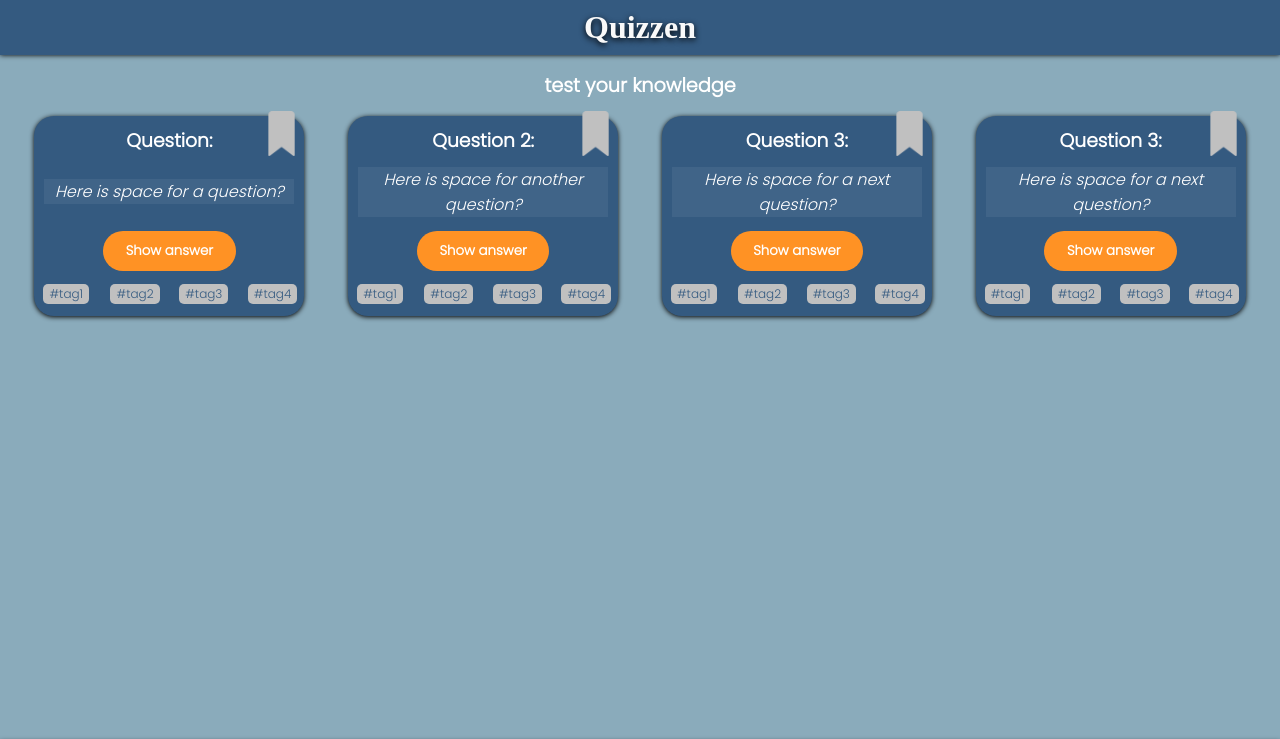
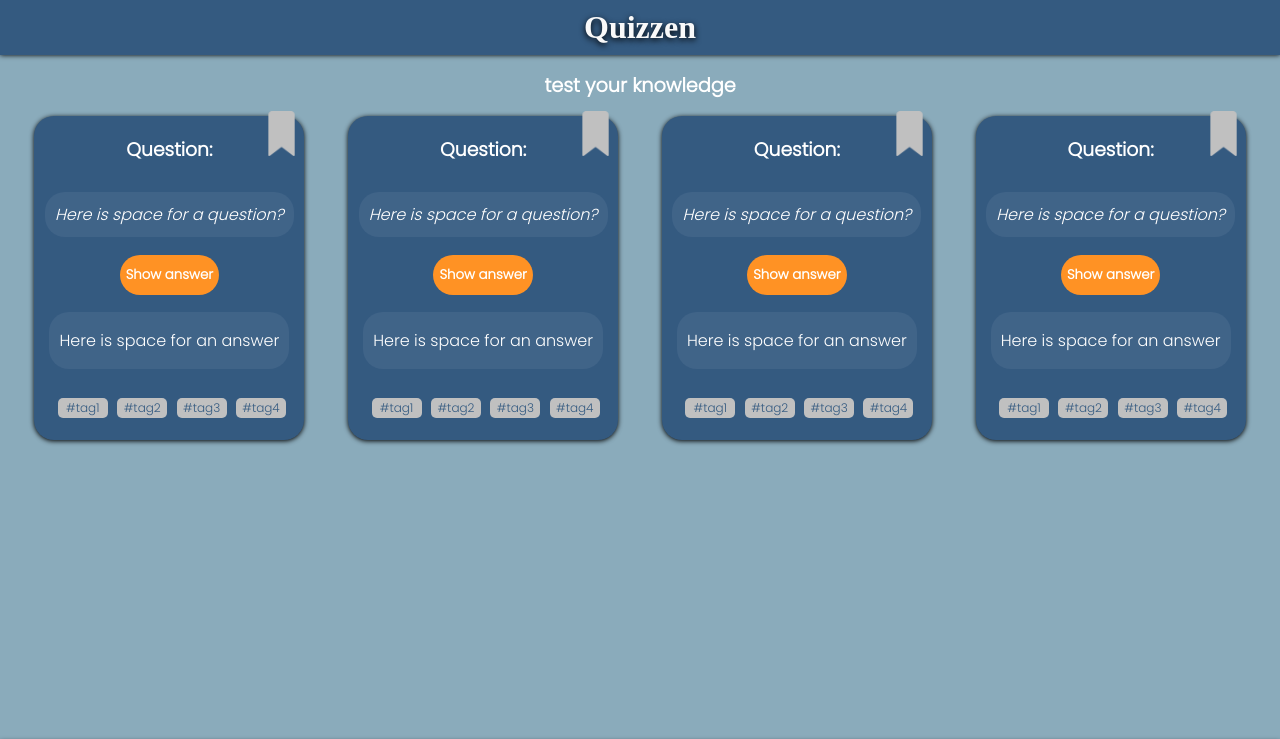
Before and after one commit to CasparVelsen/quiz-app, a website: page index.html in a window 1280 px wide. Shown: the top 739 px of the page. Drawn offline with Linux system fonts and the light colour scheme; a web font is replaced by a local one.

Commit message:
Change cards for js show/hide

```diff
--- /dev/null
+++ b/answer.js
@@ -0,0 +1,5 @@
+const showAnswer = document.querySelector('[data-js=show-answer]');
+
+showAnswer.addEventListener('click', () => {
+
+};
--- a/index.html
+++ b/index.html
@@ -18,15 +18,21 @@
       <h2 class="cards__header">test your knowledge</h2>
       <div class="cards--flex">
         <section class="cards">
-          <h3 class="cards__title cards__item1">Question:</h3>
-          <p class="cards__question cards__item2">
-            Here is space for a question?
-          </p>
-          <button class="cards__answer-button cards__item3">Show answer</button>
-          <button class="cards__tags cards__item4">#tag1</button>
-          <button class="cards__tags cards__item5">#tag2</button>
-          <button class="cards__tags cards__item6">#tag3</button>
-          <button class="cards__tags cards__item7">#tag4</button>
+          <h3 class="cards__title">Question:</h3>
+          <p class="cards__question">Here is space for a question?</p>
+          <button data-js="show-answer" class="cards__answer-button">
+            Show answer
+          </button>
+          <div class="cards__answer">
+            <p>Here is space for an answer</p>
+          </div>
+          <div cards__tags>
+            <button class="tags">#tag1</button>
+            <button class="tags">#tag2</button>
+            <button class="tags">#tag3</button>
+            <button class="tags">#tag4</button>
+          </div>
+
           <button>
             <img
               class="cards__bookmark"
@@ -37,15 +43,21 @@
         </section>
 
         <section class="cards">
-          <h3 class="cards__title cards__item1">Question 2:</h3>
-          <p class="cards__question cards__item2">
-            Here is space for another question?
-          </p>
-          <button class="cards__answer-button cards__item3">Show answer</button>
-          <button class="cards__tags cards__item4">#tag1</button>
-          <button class="cards__tags cards__item5">#tag2</button>
-          <button class="cards__tags cards__item6">#tag3</button>
-          <button class="cards__tags cards__item7">#tag4</button>
+          <h3 class="cards__title">Question:</h3>
+          <p class="cards__question">Here is space for a question?</p>
+          <button data-js="show-answer" class="cards__answer-button">
+            Show answer
+          </button>
+          <div class="cards__answer">
+            <p>Here is space for an answer</p>
+          </div>
+          <div cards__tags>
+            <button class="tags">#tag1</button>
+            <button class="tags">#tag2</button>
+            <button class="tags">#tag3</button>
+            <button class="tags">#tag4</button>
+          </div>
+
           <button>
             <img
               class="cards__bookmark"
@@ -55,15 +67,21 @@
           </button>
         </section>
         <section class="cards">
-          <h3 class="cards__title cards__item1">Question 3:</h3>
-          <p class="cards__question cards__item2">
-            Here is space for a next question?
-          </p>
-          <button class="cards__answer-button cards__item3">Show answer</button>
-          <button class="cards__tags cards__item4">#tag1</button>
-          <button class="cards__tags cards__item5">#tag2</button>
-          <button class="cards__tags cards__item6">#tag3</button>
-          <button class="cards__tags cards__item7">#tag4</button>
+          <h3 class="cards__title">Question:</h3>
+          <p class="cards__question">Here is space for a question?</p>
+          <button data-js="show-answer" class="cards__answer-button">
+            Show answer
+          </button>
+          <div class="cards__answer">
+            <p>Here is space for an answer</p>
+          </div>
+          <div cards__tags>
+            <button class="tags">#tag1</button>
+            <button class="tags">#tag2</button>
+            <button class="tags">#tag3</button>
+            <button class="tags">#tag4</button>
+          </div>
+
           <button>
             <img
               class="cards__bookmark"
@@ -73,15 +91,21 @@
           </button>
         </section>
         <section class="cards">
-          <h3 class="cards__title cards__item1">Question 3:</h3>
-          <p class="cards__question cards__item2">
-            Here is space for a next question?
-          </p>
-          <button class="cards__answer-button cards__item3">Show answer</button>
-          <button class="cards__tags cards__item4">#tag1</button>
-          <button class="cards__tags cards__item5">#tag2</button>
-          <button class="cards__tags cards__item6">#tag3</button>
-          <button class="cards__tags cards__item7">#tag4</button>
+          <h3 class="cards__title">Question:</h3>
+          <p class="cards__question">Here is space for a question?</p>
+          <button data-js="show-answer" class="cards__answer-button">
+            Show answer
+          </button>
+          <div class="cards__answer">
+            <p>Here is space for an answer</p>
+          </div>
+          <div cards__tags>
+            <button class="tags">#tag1</button>
+            <button class="tags">#tag2</button>
+            <button class="tags">#tag3</button>
+            <button class="tags">#tag4</button>
+          </div>
+
           <button>
             <img
               class="cards__bookmark"
@@ -97,15 +121,20 @@
       <h2 class="cards__header">Your saved questions:</h2>
       <div class="cards--flex">
         <section class="cards">
-          <h3 class="cards__title cards__item1">Question:</h3>
-          <p class="cards__question cards__item2">
-            Here is space for a question?
-          </p>
-          <button class="cards__answer-button cards__item3">Show answer</button>
-          <button class="cards__tags cards__item4">#tag1</button>
-          <button class="cards__tags cards__item5">#tag2</button>
-          <button class="cards__tags cards__item6">#tag3</button>
-          <button class="cards__tags cards__item7">#tag4</button>
+          <h3 class="cards__title">Question:</h3>
+          <p class="cards__question">Here is space for a question?</p>
+          <button data-js="show-answer" class="cards__answer-button">
+            Show answer
+          </button>
+          <div class="cards__answer">
+            <p>Here is space for an answer</p>
+          </div>
+          <div cards__tags>
+            <button class="tags">#tag1</button>
+            <button class="tags">#tag2</button>
+            <button class="tags">#tag3</button>
+            <button class="tags">#tag4</button>
+          </div>
           <button>
             <img
               class="cards__bookmark--active"
@@ -116,15 +145,20 @@
         </section>
 
         <section class="cards">
-          <h3 class="cards__title cards__item1">Question 2:</h3>
-          <p class="cards__question cards__item2">
-            Here is space for another question?
-          </p>
-          <button class="cards__answer-button cards__item3">Show answer</button>
-          <button class="cards__tags cards__item4">#tag1</button>
-          <button class="cards__tags cards__item5">#tag2</button>
-          <button class="cards__tags cards__item6">#tag3</button>
-          <button class="cards__tags cards__item7">#tag4</button>
+          <h3 class="cards__title">Question:</h3>
+          <p class="cards__question">Here is space for a question?</p>
+          <button data-js="show-answer" class="cards__answer-button">
+            Show answer
+          </button>
+          <div class="cards__answer">
+            <p>Here is space for an answer</p>
+          </div>
+          <div cards__tags>
+            <button class="tags">#tag1</button>
+            <button class="tags">#tag2</button>
+            <button class="tags">#tag3</button>
+            <button class="tags">#tag4</button>
+          </div>
           <button>
             <img
               class="cards__bookmark--active"
@@ -134,15 +168,20 @@
           </button>
         </section>
         <section class="cards">
-          <h3 class="cards__title cards__item1">Question 3:</h3>
-          <p class="cards__question cards__item2">
-            Here is space for a next question?
-          </p>
-          <button class="cards__answer-button cards__item3">Show answer</button>
-          <button class="cards__tags cards__item4">#tag1</button>
-          <button class="cards__tags cards__item5">#tag2</button>
-          <button class="cards__tags cards__item6">#tag3</button>
-          <button class="cards__tags cards__item7">#tag4</button>
+          <h3 class="cards__title">Question:</h3>
+          <p class="cards__question">Here is space for a question?</p>
+          <button data-js="show-answer" class="cards__answer-button">
+            Show answer
+          </button>
+          <div class="cards__answer">
+            <p>Here is space for an answer</p>
+          </div>
+          <div cards__tags>
+            <button class="tags">#tag1</button>
+            <button class="tags">#tag2</button>
+            <button class="tags">#tag3</button>
+            <button class="tags">#tag4</button>
+          </div>
           <button>
             <img
               class="cards__bookmark--active"
--- a/styles/components/card.css
+++ b/styles/components/card.css
@@ -8,16 +8,13 @@
 .cards {
   background: rgb(52, 90, 128);
   width: 270px;
-  height: 200px;
+  height: fit-content;
   border-radius: 20px;
   box-shadow: 0px 1px 5px;
   font-family: Poppins;
   position: relative;
-  display: grid;
-  grid-template-columns: repeat(auto-fit);
-  grid-template-columns: 1fr 1fr 1fr 1fr;
-  grid-template-rows: repeat(4, 50px);
-  gap: 1px 5px;
+  display: flex;
+  flex-direction: column;
   align-items: center;
 }
 
@@ -28,6 +25,8 @@
 
 .cards__question {
   background: rgb(64, 100, 136);
+  padding: 10px;
+  border-radius: 20px;
   font-style: italic;
   text-align: center;
   color: white;
@@ -47,7 +46,20 @@
   border: none;
 }
 
+.cards__answer {
+  background-color: rgb(64, 100, 136);
+  border-radius: 20px;
+  margin: 25px 0px;
+  color: white;
+  padding: 0 10px;
+}
+
 .cards__tags {
+  display: flex;
+  flex-direction: row;
+}
+
+.tags {
   background: rgb(192, 192, 192);
   border-radius: 5px;
   border: 0;
@@ -55,8 +67,9 @@
   font-family: Poppins;
   font-size: 12px;
   height: fit-content;
-  width: fit-content;
-  justify-self: center;
+  width: 50px;
+  margin-bottom: 20px;
+  margin-left: 5px;
 }
 
 .cards__bookmark {
--- a/styles/components/create.css
+++ b/styles/components/create.css
@@ -7,7 +7,7 @@
 .cards__create {
   background: rgb(52, 90, 128);
   width: 95%;
-  height: 80%;
+  height: auto;
   padding: 5px 20px;
   border-radius: 20px;
   box-shadow: 0px 1px 5px;
@@ -51,6 +51,5 @@
   border-radius: 50px;
   font-family: Poppins;
   font-weight: bolder;
-  position: absolute;
-  bottom: 20px;
+  margin: 30px 0px;
 }
```
